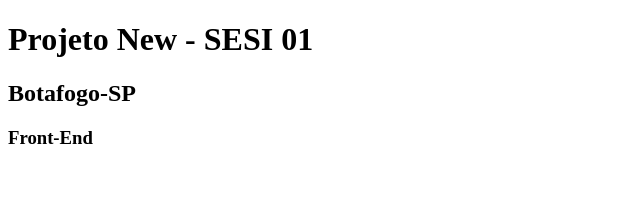
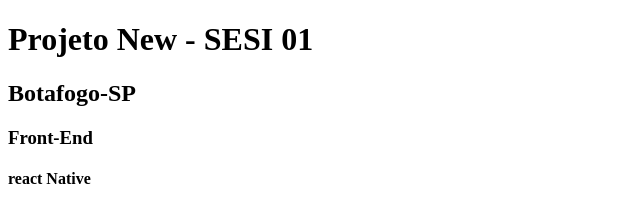
Before and after one commit to joaosimoen08/sesi01, a plain HTML site: page index.html in a window 1280 px wide. Shown: the whole page, without its empty margins (0-640 px from the left). Drawn offline with Linux system fonts and the light colour scheme.

Commit message:
adicionado um h4 na tela

```diff
--- a/index.html
+++ b/index.html
@@ -9,5 +9,6 @@
     <h1>Projeto New - SESI 01</h1>
     <h2>Botafogo-SP</h2>
     <h3>Front-End</h3>
+    <h4>react Native</h4>
 </body>
 </html>
```
